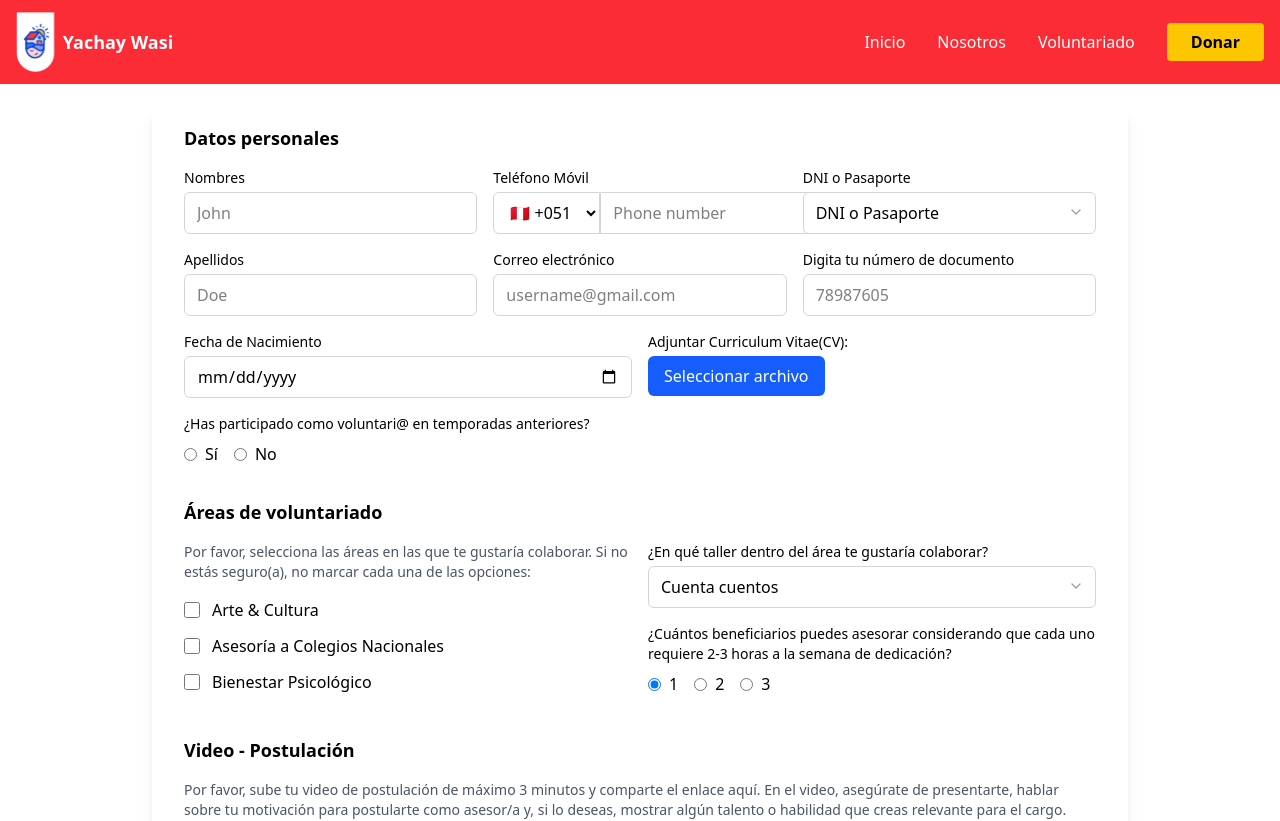
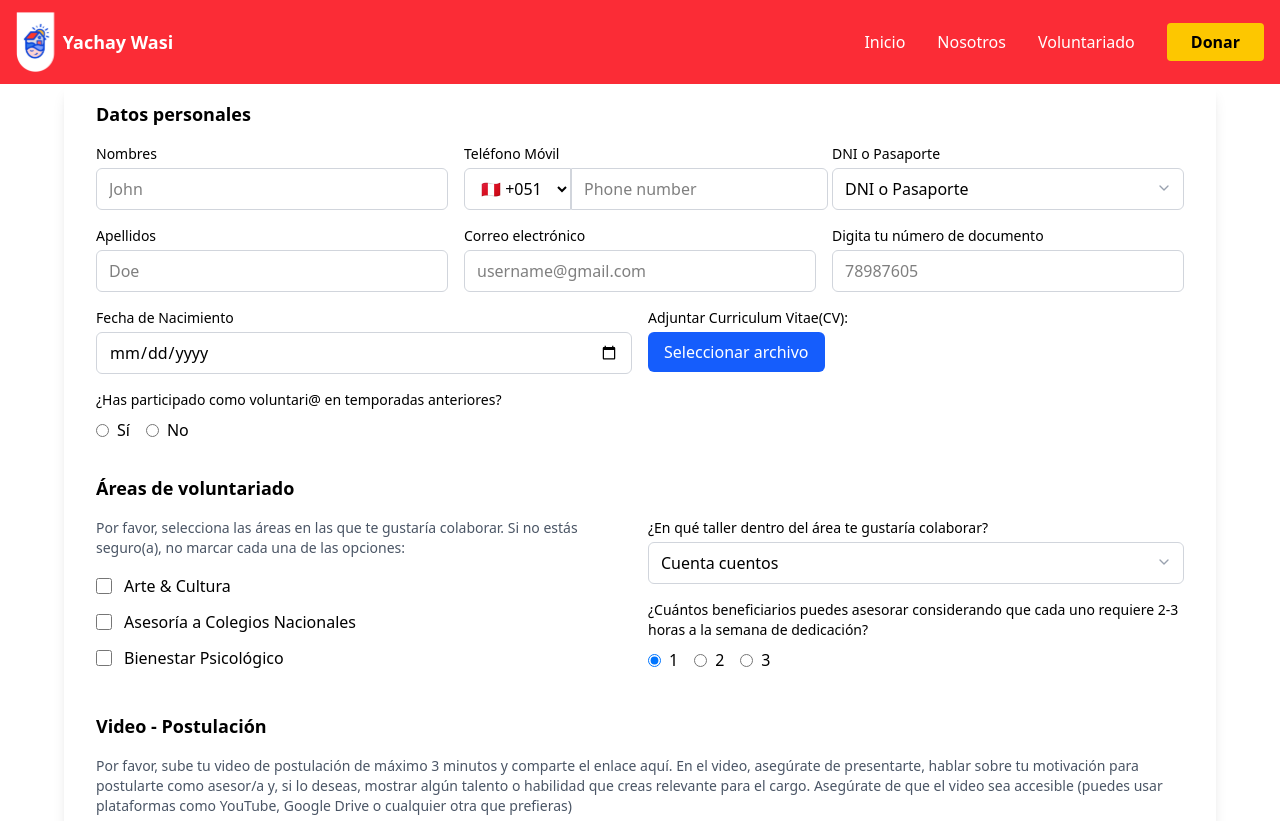
Before and after one commit to majesurrgg/yw-landing, a React (Vite) app: page /volunteering in a window 1280 px wide. Shown: the top 821 px of the page. Built offline with nearby package versions, Linux system fonts and the light colour scheme.

Commit message:
mod view

```diff
--- a/src/components/VolunteerForm.jsx
+++ b/src/components/VolunteerForm.jsx
@@ -64,7 +64,7 @@ export default function VolunteerForm() {
 
     return (
 
-        <div className="max-w-6xl mx-auto p-6">
+        <div >
             <form onSubmit={handleSubmit} className="bg-white rounded-lg shadow-lg py-4 p-8">
                 <PersonalDataSection formData={formData} handleInputChange={handleInputChange} />
 
--- a/src/pages/Volunteering.jsx
+++ b/src/pages/Volunteering.jsx
@@ -2,7 +2,7 @@ import VolunteerForm from '../components/VolunteerForm'
 
 export default function Volunteering() {
   return (
-        <section className="max-w-5xl mx-auto">
+        <section className="max-w-6xl mx-auto">
             <VolunteerForm />
         </section>
   )
```
